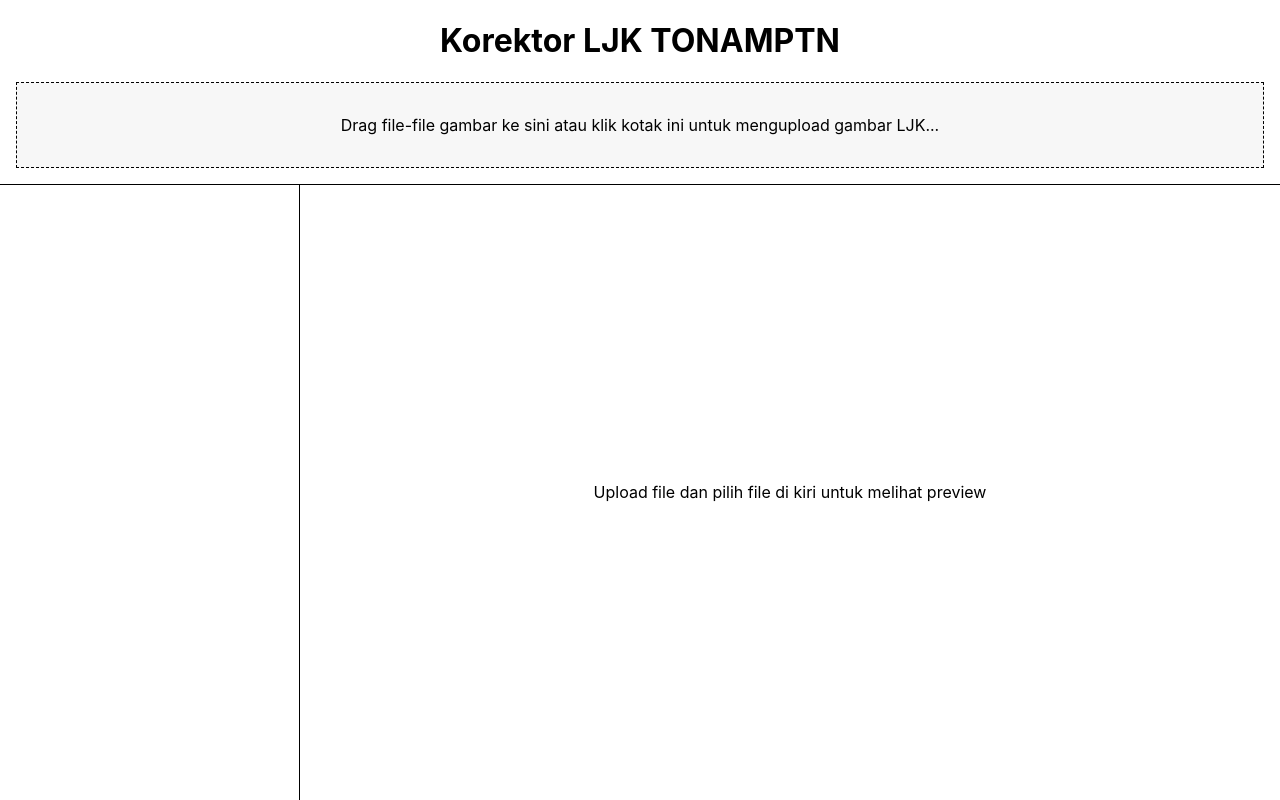
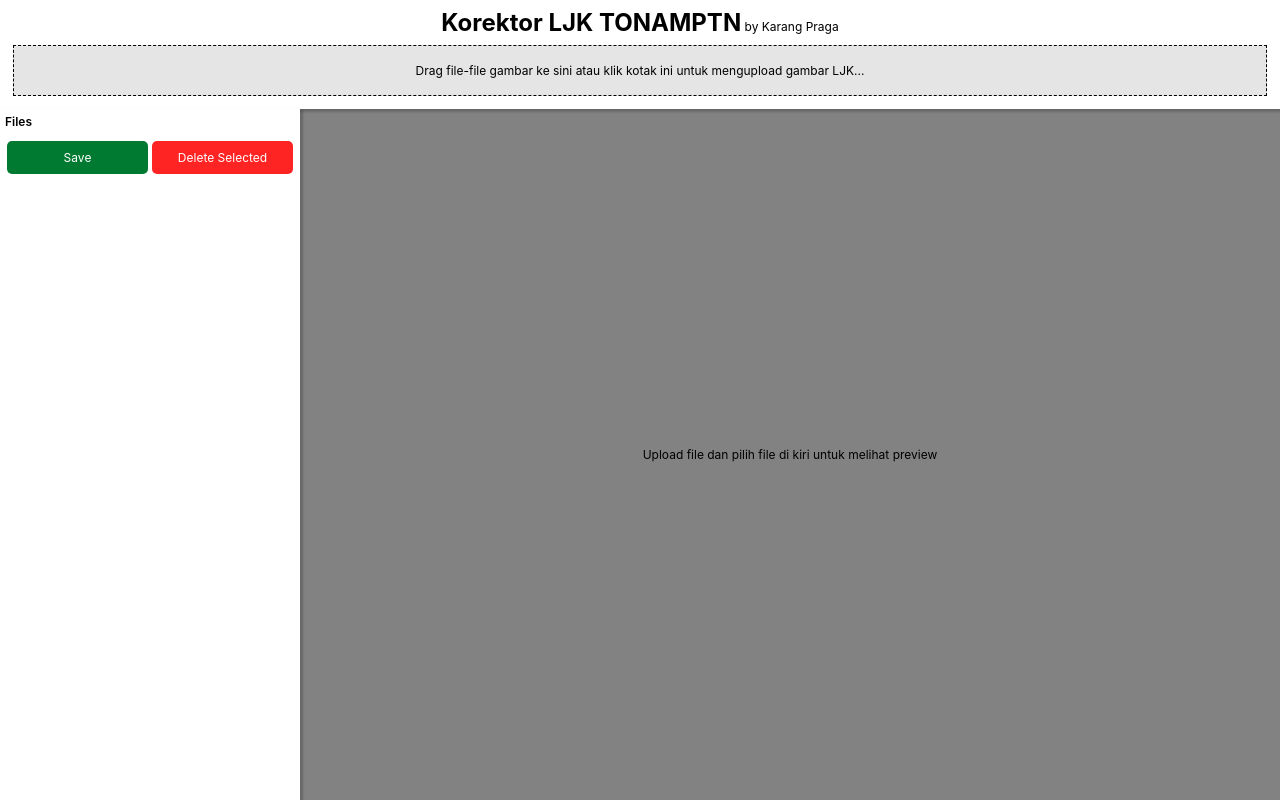
Before and after one commit to diwangs/LJK_Corrector, a React (Create React App) app in the folder react-dev/: page / in a window 1280 px wide. Built offline with nearby package versions, Linux system fonts and the light colour scheme; the HTML template or start-up script is replaced by a standard one.

Commit message:
more white design

```diff
--- a/react-dev/src/App.css
+++ b/react-dev/src/App.css
@@ -1,39 +1,86 @@
-img {
-  max-width: 100%;
+.header {
+  background-color: rgba(255, 255, 255, 1);
+  box-shadow: 2px 2px 2px 1px rgba(0, 0, 0, 0.2);
+  z-index: 10;
 }
 
 .title {
   text-align: center;
+  margin: .5rem 0;
+}
+
+.title strong {
+  font-size: 1.5rem;
 }
 
 .dropzone {
   cursor: pointer;
 }
 
-.waiting, .dropzone {
-  margin: 0 1rem 1rem 1rem;
-  padding: 1rem;
-  border: 1px dashed;
-  background-color: rgba(0, 0, 0, .03);
-  text-align: center;
+.waiting {
+  background-color: rgba(0, 0, 0, .01);
+  border: 0px dashed rgba(0, 0, 0, 0);
 }
 
-.main {
-  border-top: 1px solid;
+.dropzone {
+  background-color: rgba(0, 0, 0, .1);
+  border: 1px dashed;
+}
+
+.waiting, .dropzone {
+  margin: 0 .8rem .8rem .8rem;
+  padding: 5px;
+  text-align: center;
 }
 
 .filebars {
   width: 30%;
   max-width: 300px;
-  border-right: 1px solid;
   overflow-y: auto;
   overflow-x: hidden;
+  background-color: rgba(255, 255, 255, 1);
+  box-shadow: 2px 2px 2px 1px rgba(0, 0, 0, 0.2);
+  z-index: 50;
+  display: flex;
+  flex-direction: column;
+  justify-content: flex-start;
+}
+
+.filebars-title {
+  font-weight: 600;
+}
+
+.filebars-title, .filebar {
+  padding: 5px 5px;
+  flex: 0 0;
+}
+
+.filebars-action {
+  padding: 5px 5px;
+  display: flex;
+  flex-direction: row;
+}
+
+.filebars-action div {
+  flex: 1 1;
+  text-align: center;
+  background-color: rgba(0, 122, 49, 1);
+  color: white;
+  border: 0;
+  border-radius: 5px;
+  margin: 2px;
+  padding: .75em;
+  cursor: pointer;
+}
+
+.filebars-action div.danger {
+  background-color: rgba(255, 36, 36, 1);
 }
 
 .filebar {
-  width: 100%;
-  padding: 5px 5px;;
   cursor: pointer;
+  border-radius: 4px;
+  margin: 4px;
 }
 
 .filebar:hover:not(.active) {
@@ -47,6 +94,14 @@ img {
 .preview {
   flex: 1 1;
   overflow-y: auto;
+  text-align: center;
+  padding: 20px;
+  background-color: rgba(130, 130, 130, 1);
+}
+
+.preview img {
+  box-shadow: 2px 2px 2px 1px rgba(0, 0, 0, 1);
+  max-width: 300px;
 }
 
 /** flex and stuff **/
--- a/react-dev/src/App.js
+++ b/react-dev/src/App.js
@@ -11,7 +11,7 @@ class FileBar extends Component {
         onClick={this.props.onClick}
         idx={this.props.idx}
       >
-        - {this.props.children}
+        {this.props.children}
       </div>
     );
   }
@@ -54,12 +54,24 @@ export default class App extends Component {
   }
 
   onFileBarClick = (e) => {
-    let idx = e.currentTarget.getAttribute('idx');
+    let idx = parseInt(e.currentTarget.getAttribute('idx'));
     this.setState((state, _) => ({
       ...state,
-      activeIdx: parseInt(idx),
+      activeIdx: idx,
       previewImageEncoded: this.state.workingFiles[idx].result.encoded,
     }));
+  }
+
+  onDeleteButtonClick = (e) => {
+    this.setState((state, _) => {
+      let newWorkingFiles = state.workingFiles.slice();
+      newWorkingFiles.splice(state.activeIdx, 1);
+      return {
+        ...state,
+        activeIdx: -1,
+        workingFiles: newWorkingFiles,
+      };
+    });
   }
 
   render() {
@@ -78,8 +90,8 @@ export default class App extends Component {
     });
     return (
       <div className='d-flex flex-col h-100'>
-        <div className='flex-0'>
-          <h1 className='title'>Korektor LJK TONAMPTN</h1>
+        <div className='flex-0 header'>
+          <div className='title'><strong>Korektor LJK TONAMPTN</strong> by Karang Praga </div>
           {this.state.waitingForFiles === 0 && (
             <Dropzone onDrop={this.onDrop} multiple>
               {({getRootProps, getInputProps, isDragActive}) => {
@@ -101,13 +113,18 @@ export default class App extends Component {
           )}
           {this.state.waitingForFiles > 0 && (
             <div className='waiting'>
-              Sedang memroses...
+              <p> Masih memroses {this.state.waitingForFiles} gambar ... </p>
             </div>
           )}
         </div>
 
         <div className='d-flex flex-row flex-1 main'>
-          <div className='filebars d-flex flex-col'>
+          <div className='filebars'>
+            <div className='filebars-title'> Files </div>
+            <div className='filebars-action'>
+              <div> Save </div>
+              <div className='danger' onClick={this.onDeleteButtonClick}> Delete Selected </div>
+            </div>
             {workingFiles}
           </div>
           <div className='preview'>
--- a/react-dev/src/index.css
+++ b/react-dev/src/index.css
@@ -6,6 +6,7 @@ body {
     sans-serif;
   -webkit-font-smoothing: antialiased;
   -moz-osx-font-smoothing: grayscale;
+  font-size: 12px;
 }
 
 code {
```
